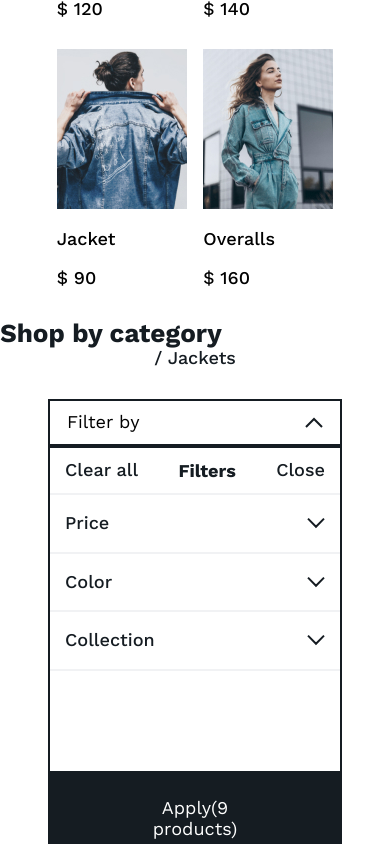
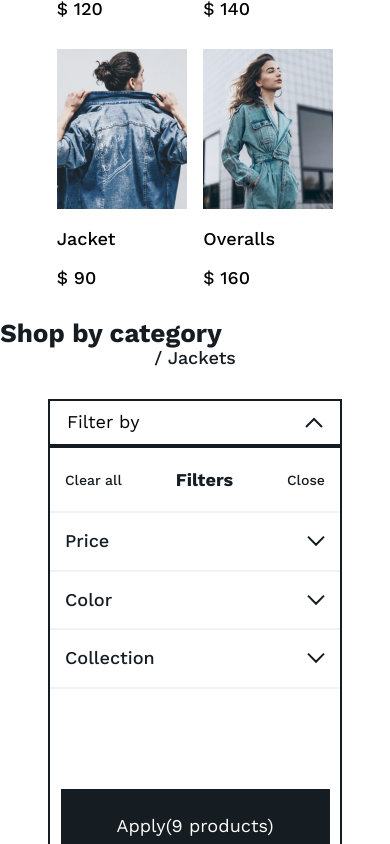
Before and after one commit to hellonasd/denim-app, a React (Create React App) app: page /product/0 in a window 390 px wide. Both pictures are taken after a click on the button "Filter by". Shown: the part 1222-2066 px from the top of the page. Built offline with nearby package versions, Linux system fonts and the light colour scheme.

Commit message:
fix filter mobile v

```diff
--- a/src/components/Btn/btn.css
+++ b/src/components/Btn/btn.css
@@ -32,12 +32,12 @@
   color: #ffffff;
 }
 
+
 .btn.filter-btn{
-  padding: 27px 71px;
+  margin: 0 auto;
+  display: block;
+  padding: 27px 56px;
 }
 
 @media(min-width: 768px){
-  .btn.filter-btn{
-    padding: 18px 23px;
-  }
 }
--- a/src/components/Catalog/Catalog.css
+++ b/src/components/Catalog/Catalog.css
@@ -20,6 +20,7 @@
   align-items: center;
   display: flex;
   border: 2px solid #151c22;
+  outline: none;
 }
 
 
--- /dev/null
+++ b/src/components/Filter-cleaning/Cleaning.jsx
@@ -0,0 +1,12 @@
+import React from 'react';
+import '../Filter-cleaning/cleaning.css';
+
+export const Cleaning = ({subClass}) => {
+  return (
+    <ul className="cleaning">
+      <li className={`cleaning-item clear`}>Clear all</li>
+      <li className={`cleaning-item filters-all`}>Filters</li>
+      <li className={`cleaning-item close`}>Close</li>
+    </ul>
+  )
+}
--- /dev/null
+++ b/src/components/Filter-cleaning/cleaning.css
@@ -0,0 +1,28 @@
+.cleaning {
+  margin: 0;
+  padding: 0px 15px;
+  display: flex;
+  list-style: none;
+  border-bottom: 2px solid #f1f2f4;
+  justify-content: space-between;
+  align-items: center;
+  height: 63px;
+  font-family: Work Sans;
+  font-style: normal;
+  font-weight: 500;
+  font-size: 14px;
+  line-height: 16px;
+}
+
+.cleaning-item.filters-all {
+  font-family: Work Sans;
+  font-style: normal;
+  font-weight: bold;
+  font-size: 18px;
+  line-height: 21px;
+}
+
+
+@media(min-width: 768px){
+
+}
--- a/src/components/Filter/Filters.jsx
+++ b/src/components/Filter/Filters.jsx
@@ -1,10 +1,11 @@
-import React from "react";
+import React, { useState } from "react";
 import { Color } from "../Color/Color";
 import { colors } from '../../mock-data/mock-data.js';
 import "../Filter/filter.css";
 import { RangerSlider } from "../Range-slider/RangeSlider";
 import { CollectionList } from "../collectionFilter/CollectionFilter";
 import { Btn } from "../Btn/Btn";
+import { Cleaning } from "../Filter-cleaning/Cleaning";
 
 export const Filters = ({ openMenu }) => {
   const [priceMenu, setPriceMenu] = React.useState("close");
@@ -13,6 +14,8 @@ export const Filters = ({ openMenu }) => {
   const [slider, setSlider] = React.useState('');
   const [colo, setColors] = React.useState('');
   const [collectionList, setCollectionList] = React.useState('');
+
+
   React.useEffect(() => {
     if (priceMenu === "open") {
       setSlider(<RangerSlider />);
@@ -51,14 +54,8 @@ export const Filters = ({ openMenu }) => {
   return (
     <div className="filter">
       <div className="filter__wrapp">
-        <ul className="filters__menu">
-          <li className="filter__nav--items">Clear all</li>
-          <li className="filter__nav--items active">Filters</li>
-          <li onClick={openMenu} className={`filter__nav--items`}>
-            Close
-          </li>
-        </ul>
 
+        <Cleaning />
         <div className="filter__price">
 
 
@@ -96,10 +93,10 @@ export const Filters = ({ openMenu }) => {
 
         </div>
         {collectionList}
-
         <div className='filter__btn-down'>
           <Btn btnSubstring={'Apply(9 products)'} subClass='filter-btn'/>
         </div>
+
       </div>
 
     </div>
--- a/src/components/Filter/filter.css
+++ b/src/components/Filter/filter.css
@@ -3,17 +3,7 @@
   margin: 0 auto;
   border: 2px solid #151c22;
   background-color: #ffffff;
-}
 
-.filters__menu {
-  margin: 0;
-  border-bottom: 2px solid #f1f2f4;
-  padding: 0px 15px;
-  height: 45px;
-  list-style: none;
-  display: flex;
-  justify-content: space-between;
-  align-items: center;
 }
 
 .filter__price {
@@ -21,17 +11,6 @@
   justify-content: space-between;
   padding-right: 15px;
   padding-left: 15px;
-}
-.filter__nav--items {
-  cursor: pointer;
-}
-
-.filter__nav--items.active {
-  font-family: Work Sans;
-  font-style: normal;
-  font-weight: bold;
-  font-size: 18px;
-  line-height: 21px;
 }
 
 .filter__price--imgclose {
@@ -64,6 +43,7 @@
 .filter__btn-down {
   border-top: 2px solid #f1f2f4;
   padding-top: 100px;
+  padding-bottom: 20px;
 }
 
 .input--range {
@@ -78,17 +58,15 @@
 
 @media (min-width: 768px) {
   .filter {
-    width: 206px;
+    width: 201px;
     position: absolute;
-    right: 5px;
+    right: 0px;
     margin: 0 0 0 auto;
 
     background-color: #ffffff;
   }
 
-  .filter__wrapp {
-    border: 2px solid #151c22;
-  }
+
 
   .filter__price--price {
     padding-left: 15px;
@@ -108,4 +86,5 @@
   .filter__collection {
     padding-right: 15px;
   }
+
 }
```
